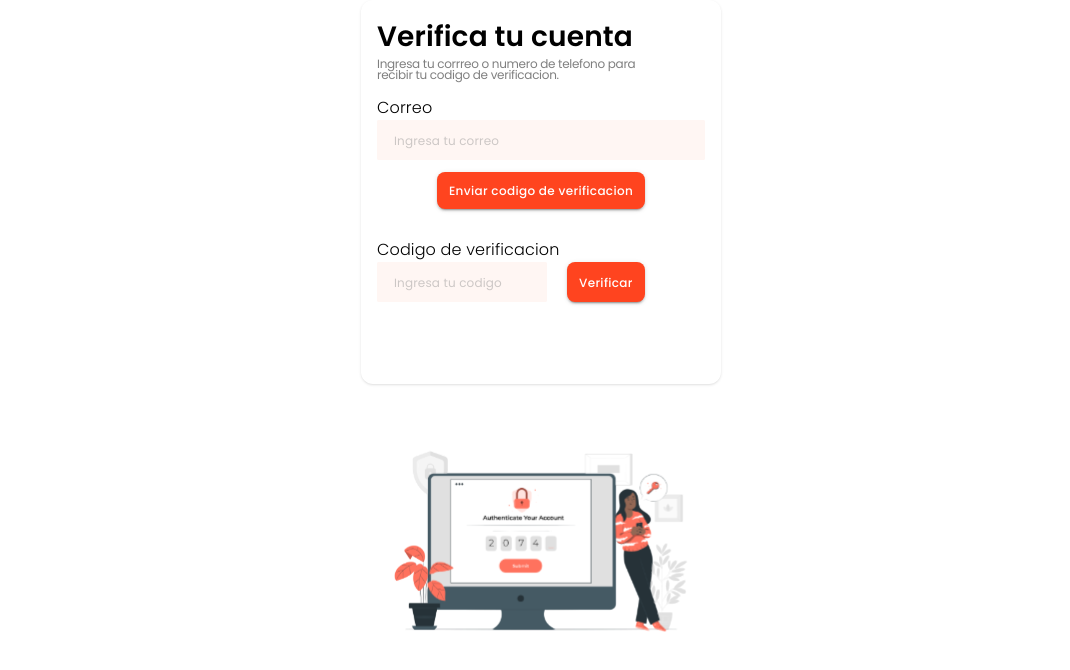
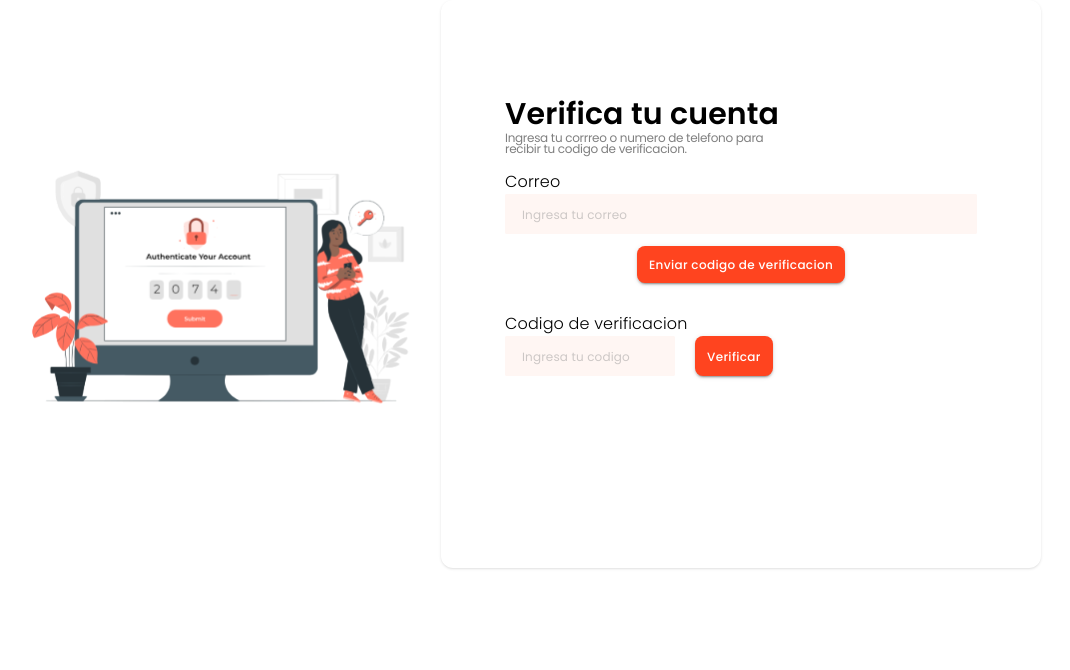
Before and after one commit to BonApp-etit/front, a Next.js app: page /verificacion_de_cuenta in a window 1280 px wide. Shown: the top 670 px of the page, without its empty margins (99-1169 px from the left). Built offline with nearby package versions, Linux system fonts and the light colour scheme.

Commit message:
verificacion responsive parcial

```diff
--- a/src/components/verification/VerificationForm.jsx
+++ b/src/components/verification/VerificationForm.jsx
@@ -5,10 +5,10 @@ import { useTheme } from "@mui/material/styles";
 export default function VerificationForm() {
   const theme = useTheme();
   return (
-    <section className="flex justify-center">
-      <div className="gap-4 flex flex-col shadow  rounded-xl w-[360px] p-4 h-96">
+    <section className="flex justify-center w-1/2">
+      <div className="gap-4 flex flex-col shadow p-4   rounded-xl md:w-[600px] md:px-16 md:pt-36 md:pb-28 w-[360px] lg:pb-48 lg:pt-24 lg:py-16 ">
         <div className=" flex justify-start flex-col ">
-          <h1 className="text-black text-[28px] font-semibold font-poppins">
+          <h1 className="text-black text-[28px] md:text-3xl font-semibold font-poppins">
             Verifica tu cuenta
           </h1>
           <div className="text-black/50 text-xs font-normal font-poppins leading-[11px] tracking-tight">
--- a/src/pages/verificacion_de_cuenta/index.jsx
+++ b/src/pages/verificacion_de_cuenta/index.jsx
@@ -27,10 +27,14 @@ export default function Verificacion_de_cuenta() {
   });
 
   return (
-    <main className="flex flex-col items-center ">
+    <main className="flex flex-col items-center lg:flex-row-reverse  lg:justify-center">
       <VerificationForm />
 
-      <Image src={autenticationImage} alt="Imagen de autenticacion" />
+      <Image
+        className="md:w-96 lg:w-[400px]"
+        src={autenticationImage}
+        alt="Imagen de autenticacion"
+      />
     </main>
   );
 }
```
